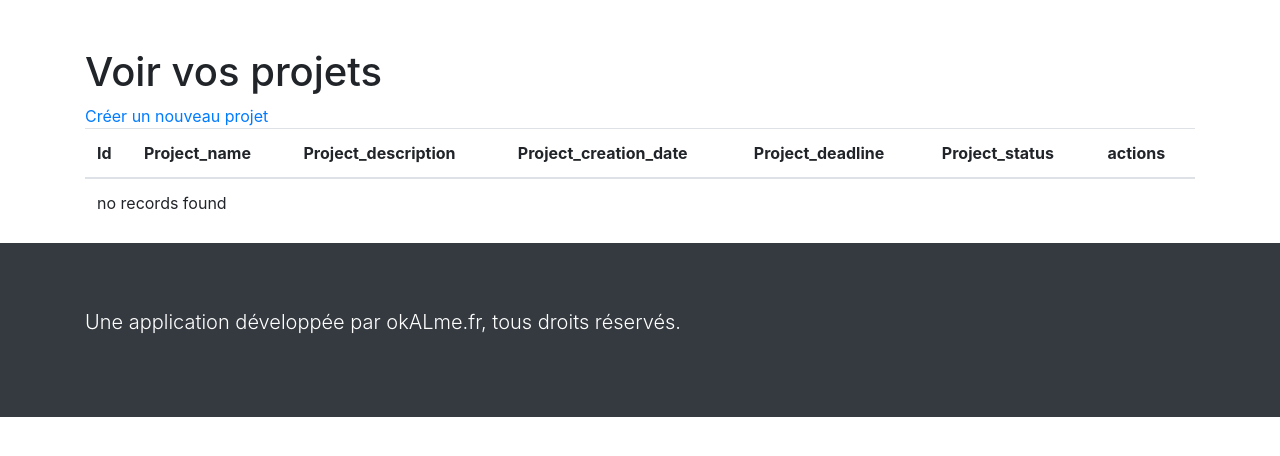
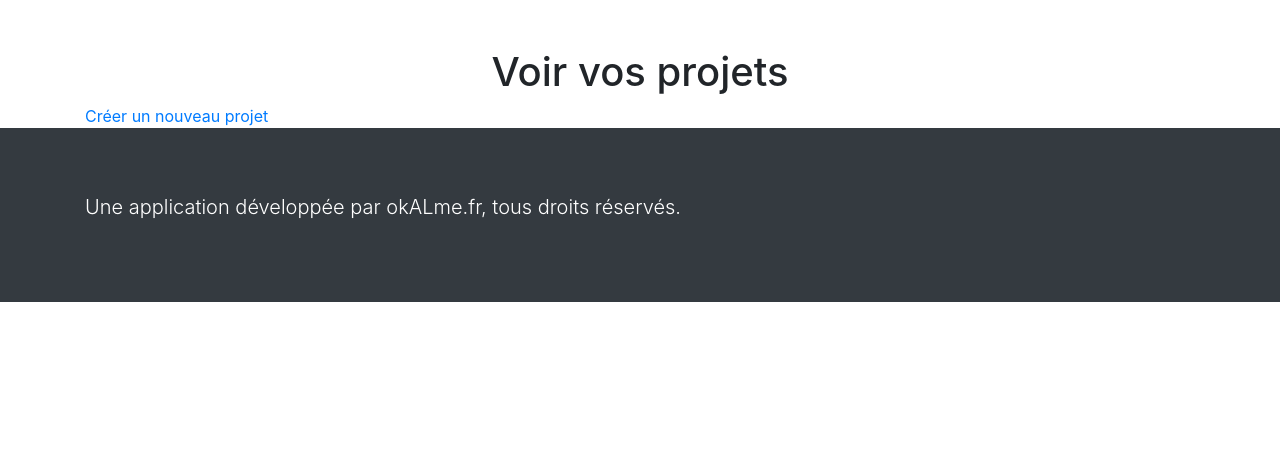
Before and after one commit to aurelielerouxel/myp, a Symfony app: template templates/project/index.html.twig in a window 1280 px wide. Shown: the part 289-745 px from the top of the page. Run offline with Twig, Linux system fonts and the light colour scheme; the template is opened without the code that fills it, so the values that code supplies are empty; some libraries are stand-ins or nearby versions.

Commit message:
create the view of the created projects

```diff
--- a/templates/project/index.html.twig
+++ b/templates/project/index.html.twig
@@ -3,57 +3,31 @@
 {% block title %}Vos projets{% endblock %}
 
 {% block main %}
-    <h1>Voir vos projets</h1>
+    <h1 class="text-center">Voir vos projets</h1>
     <a href="{{ path('project_new') }}">Créer un nouveau projet</a>
 
     {% for project in projects %}
-        <div class="row my-5">
-            <div class="card col-md-6">
-                <div class="card-body">
-                    <h5 class="card-title">Nom du projet</h5>
-                    <h6 class="card-subtitle mb-2 text-muted">Date création du projet</h6>
-                    <h6 class="card-subtitle mb-2 text-muted">Deadline</h6>
-                    <p class="card-text">Description du projet</p>
-                    <a href="#" class="card-link">Voir le détail</a>
-                    <a href="#" class="card-link">Archiver</a>
-                    <a href="#" class="card-link">Supprimer</a>
+        <div class="row my-5 text-center">
+            <div class="card col-md-6 p-0">
+                <div class="card-body p-0">
+                    <div class="bg-dark text-white">
+                        <h5 class="card-title p-3">{{ project.projectName }}</h5>
+                    </div>
+                        <h6 class="card-subtitle mb-3 text-muted">Création : {{ project.projectCreationDate ? project.projectCreationDate|date('Y-m-d') : '' }}</h6>
+                        <h6 class="card-subtitle mb-3 text-muted">Deadline : {{ project.projectDeadline ? project.projectDeadline|date('Y-m-d H:i:s') : '' }}</h6>
+                        <hr>
+                        <p class="card-text">{{ project.projectDescription }}</p>
+                        <hr>
+                        <h6 class="card-subtitle mb-3 text-muted">Status : {{ project.projectStatus }}</h6>
+                    <div class="bg-dark p-3">
+                        <a href="{{ path('project_show', {'id': project.id}) }}" class="card-link">Voir le détail</a>
+                        <a href="{{ path('project_edit', {'id': project.id}) }}" class="card-link">Modifier</a>
+                        <a href="#" class="card-link">Archiver</a>
+                        <a href="#" class="card-link">Supprimer</a>
+                    </div>
                 </div>
             </div>
         </div>
     {% endfor %}
 
-    <table class="table">
-        <thead>
-            <tr>
-                <th>Id</th>
-                <th>Project_name</th>
-                <th>Project_description</th>
-                <th>Project_creation_date</th>
-                <th>Project_deadline</th>
-                <th>Project_status</th>
-                <th>actions</th>
-            </tr>
-        </thead>
-        <tbody>
-        {% for project in projects %}
-            <tr>
-                <td>{{ project.id }}</td>
-                <td>{{ project.projectName }}</td>
-                <td>{{ project.projectDescription }}</td>
-                <td>{{ project.projectCreationDate ? project.projectCreationDate|date('Y-m-d') : '' }}</td>
-                <td>{{ project.projectDeadline ? project.projectDeadline|date('Y-m-d H:i:s') : '' }}</td>
-                <td>{{ project.projectStatus }}</td>
-                <td>
-                    <a href="{{ path('project_show', {'id': project.id}) }}">show</a>
-                    <a href="{{ path('project_edit', {'id': project.id}) }}">edit</a>
-                </td>
-            </tr>
-        {% else %}
-            <tr>
-                <td colspan="7">no records found</td>
-            </tr>
-        {% endfor %}
-        </tbody>
-    </table>
-
 {% endblock %}
```
